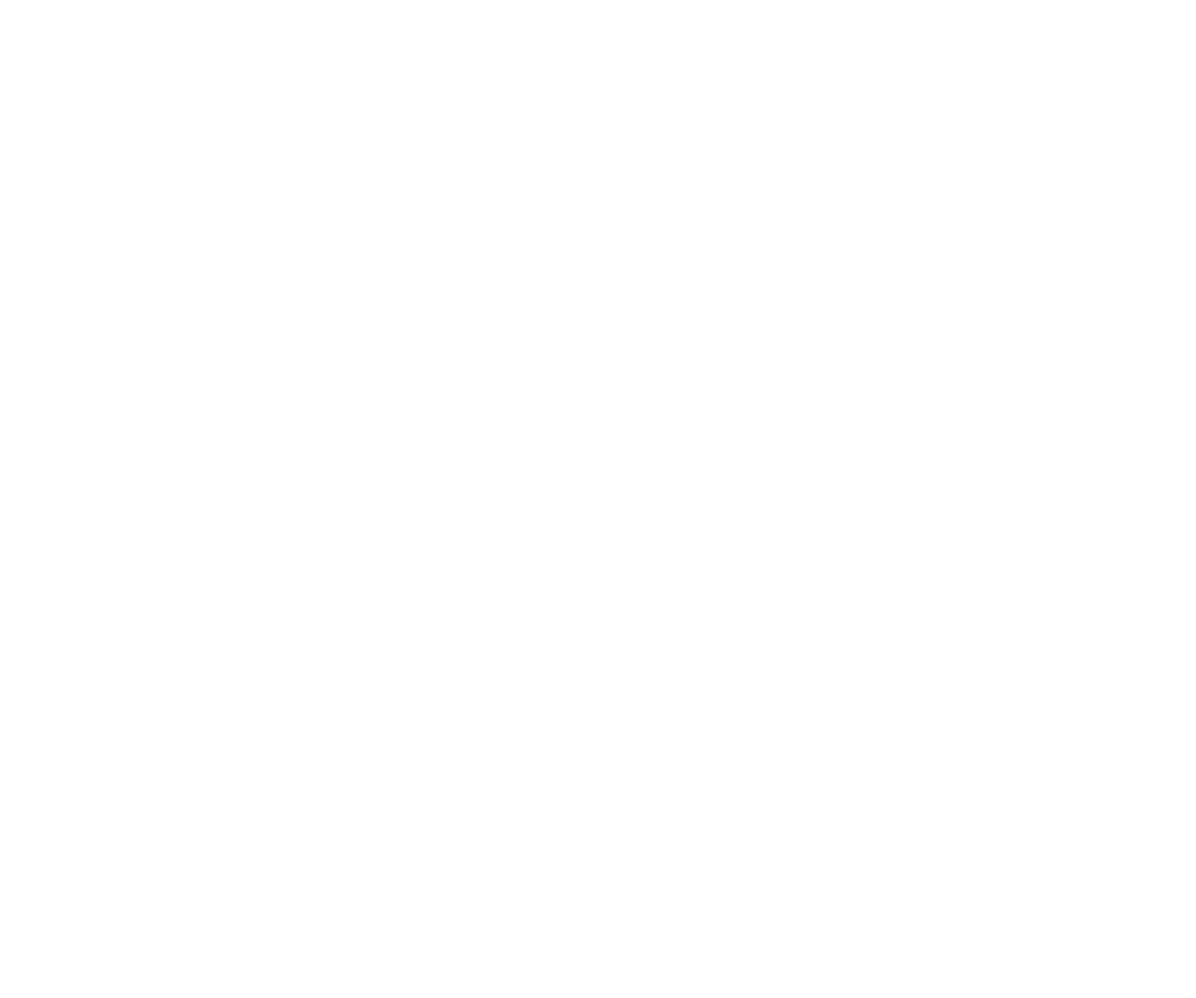
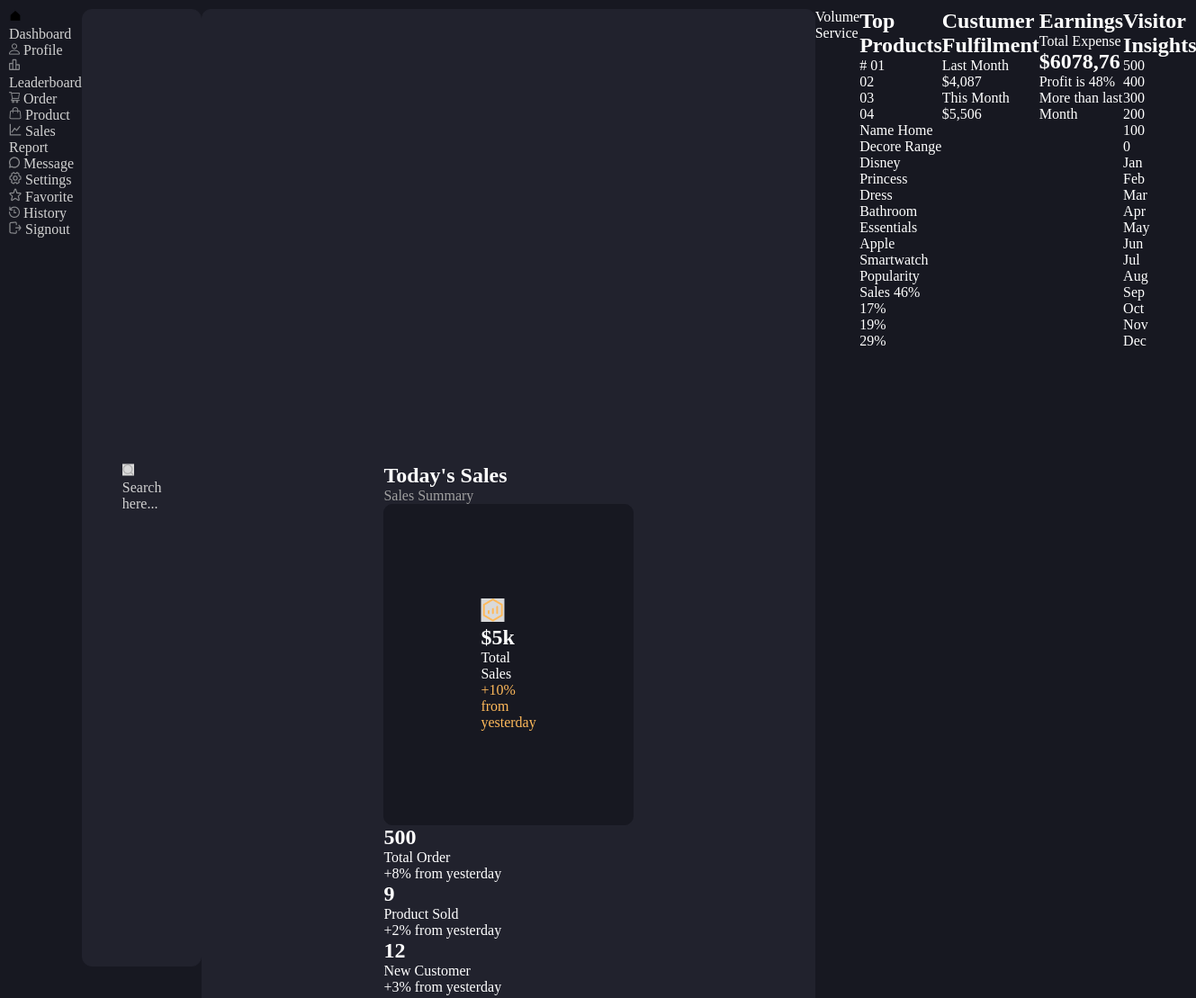
Before and after one commit to FelipeMedeiros13/Sales-Management, a plain HTML site: page index.html in a window 1280 px wide. Shown: the whole page at 90% size, 1329 px wide, since content can reach past the window. Before the commit the page ends 800 px from the top, so only its background shows below. Drawn offline with Linux system fonts and the light colour scheme.

Commit message:
first steps

```diff
--- a/index.html
+++ b/index.html
@@ -1,11 +1,116 @@
 <!DOCTYPE html>
-<html lang="pt-br">
+<html lang="en-us">
 <head>
     <meta charset="UTF-8">
     <meta name="viewport" content="width=device-width, initial-scale=1.0">
     <title>Sales Management - Dashboard</title>
 </head>
 <body>
-
+    <link rel="stylesheet" href="styles/styles.css">
+    <main class="container__pai">
+        <nav class="hidden__side__bar">
+            <p class="hidden__side__bar__tools"><img src="./Icons/Menu Aberto/Dashboard.png"> Dashboard</p>
+            <p class="hidden__side__bar__tools"><img src="./Icons/Menu Aberto/Usuário.png"> Profile</p>
+            <p class="hidden__side__bar__tools"><img src="./Icons/Menu Aberto/Leaderboard.png"> Leaderboard</p>
+            <p class="hidden__side__bar__tools"><img src="./Icons/Menu Aberto/Pedidos.png"> Order</p>
+            <p class="hidden__side__bar__tools"><img src="./Icons/Menu Aberto/Produtos.png"> Product</p>
+            <p class="hidden__side__bar__tools"><img src="./Icons/Menu Aberto/Relatório de Vendas.png"> Sales Report</p>
+            <p class="hidden__side__bar__tools"><img src="./Icons/Menu Aberto/Mensagens.png"> Message</p>
+            <p class="hidden__side__bar__tools"><img src="./Icons/Menu Aberto/Configs.png"> Settings</p>
+            <p class="hidden__side__bar__tools"><img src="./Icons/Menu Aberto/Favoritos.png"> Favorite</p>
+            <p class="hidden__side__bar__tools"><img src="./Icons/Menu Aberto/Histórico.png"> History</p>
+            <p class="hidden__side__bar__tools"><img src="./Icons/Menu Aberto/Signout.png"> Signout</p>
+        </nav>
+        <div class="hidden__notificatios"></div>
+        <div class="hidden__profile"></div>
+        <header class="search__bar">
+            <p class="search__bar__type"><img src="./Icons/Primeira Linha/Barra de Pesquisa.png">Search here...</p>
+        </header>
+        <section class="today__sale">
+            <h2 class="today__sale__subtitle">Today's Sales</h2>
+            <p class="today__sale__summary">Sales Summary</p>
+            <div class="today__sale__total__sales">
+                <img src="./Icons/Vendas de Hoje/Vendas Totais.png">
+                <h2>$5k</h2>
+                <p>Total Sales</p>
+                <p class="today__sale__yesterday">+10% from yesterday</p>
+            </div>
+            <div class="total__order">
+                <h2>500</h2>
+                <p>Total Order</p>
+                <p>+8% from yesterday</p>
+            </div>
+            <div class="product__sold">
+                <h2>9</h2>
+                <p>Product Sold</p>
+                <p>+2% from yesterday</p>
+            </div>
+            <div class="new__customer">
+                <h2>12</h2>
+                <p>New Customer</p>
+                <p>+3% from yesterday</p>
+            </div>
+        </section>
+        <section class="level">
+            <p>Volume</p>
+            <p>Service</p>
+        </section>
+        <section class="top__products">
+            <h2>Top Products</h2>
+            <p>#
+                01<br>
+                02<br>
+                03<br>
+                04
+            </p>
+            <p>Name
+                Home Decore Range<br>
+                Disney Princess Dress<br>
+                Bathroom Essentials<br>
+                Apple Smartwatch
+            </p>
+            <p>Popularity</p>
+            <p>Sales
+                46%<br>
+                17%<br>
+                19%<br>
+                29%
+            </p>
+        </section>
+        <section class="customer__fulfilment">
+            <h2>Custumer Fulfilment</h2>
+            <p>Last Month<br>
+            $4,087</p>
+            <p>This Month<br>
+            $5,506 </p>
+        </section>
+        <section class="earnings">
+            <h2>Earnings</h2>
+            <p>Total Expense</p>
+            <h2>$6078,76</h2>
+            <p>Profit is 48% More than last Month </p>
+        </section>
+        <section class="visitor__insights">
+            <h2>Visitor Insights</h2>
+            <p>500</p>
+            <p>400</p>
+            <p>300</p>
+            <p>200</p>
+            <p>100</p>
+            <p>0</p>
+            <p>Jan</p>
+            <p>Feb</p>
+            <p>Mar</p>
+            <p>Apr</p>
+            <p>May</p>
+            <p>Jun</p>
+            <p>Jul</p>
+            <p>Aug</p>
+            <p>Sep</p>
+            <p>Oct</p>
+            <p>Nov</p>
+            <p>Dec</p>
+            </section>
+    </main>
 </body>
 </html>
--- /dev/null
+++ b/styles/styles.css
@@ -0,0 +1,113 @@
+*{
+    margin: 0;
+    padding: 0;
+}
+
+
+body {
+    background-color: #171821;
+    box-sizing: border-box;
+    width: 100%;
+    padding: 10px;
+
+
+}
+
+p {
+    color: #ffffff;
+}
+
+h2 {
+    color: #ffffff;
+}
+
+.container__pai {
+    display: flex;
+    align-items: flex-start;
+}
+
+.hidden__side__bar {
+
+}
+
+.hidden__side__bar__tools {
+    color: #d2d2d2;
+}
+
+.search__bar {
+    background-color: #21222d;
+    border: 1px solid #21222d;
+    padding: 504px 44px;
+    border-radius: 11px;
+
+}
+
+.search__bar__type {
+    color: #d2d2d2;
+}
+
+.hidden__notifications {
+
+}
+
+.hidden__profile {
+
+}
+
+.today__sale {
+    background-color: #21222d;
+    border: 1px solid #21222d;
+    padding: 504px 201px;
+    border-radius: 10px;
+}
+
+.today__sale__subtitle {
+    color: #FFFFFF;
+}
+
+.today__sale__summary {
+    color: #A0A0A0;
+}
+
+.today__sale__total__sales {
+    background-color: #171821;
+    border: 1px solid #171821;
+    padding: 104px 107px;
+    border-radius: 10px;
+}
+
+.today__sale__yesterday {
+    color: #FEB95A;
+}
+
+.total__order {
+    color: #d2d2d2;
+}
+
+.product__sold {
+    color: #d2d2d2;
+}
+
+.new__customer{
+    color: #d2d2d2;
+}
+
+.level {
+    color: #d2d2d2;
+}
+
+.top__products {
+    color: #d2d2d2;
+}
+
+.customer__fulfilment {
+    color: #d2d2d2;
+}
+
+.earnings {
+    color: #d2d2d2;
+}
+
+.visitor__insights {
+    color: #d2d2d2;
+}
```
